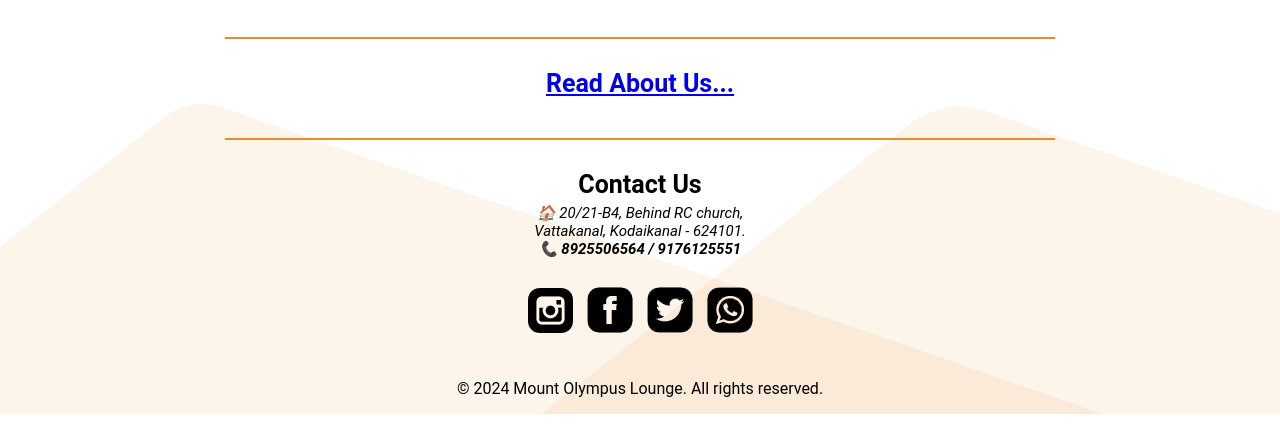
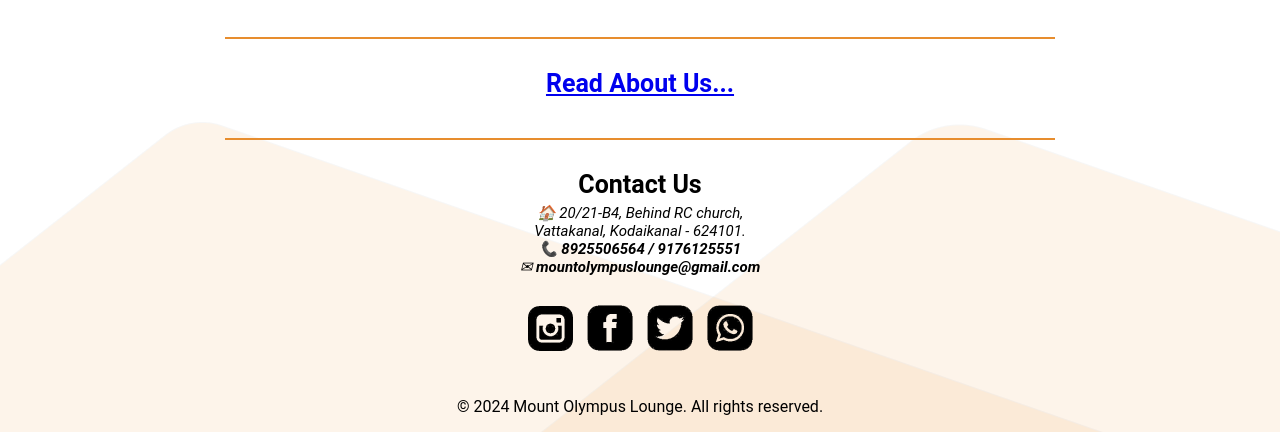
Before and after one commit to venkateshg5887/mountolympuslounge.github.io, a plain HTML site: page index.html in a window 1280 px wide. Shown: the part 407-839 px from the top of the page. Drawn offline with Linux system fonts and the light colour scheme.

Commit message:
updated index
added email to index

```diff
--- a/index.html
+++ b/index.html
@@ -20,7 +20,8 @@
 			<div class="contact_us">Contact Us</div>
 			<address>
 				&#127968; 20/21-B4, Behind RC church, <br/> Vattakanal, Kodaikanal - 624101. <br/>
-				&#x1F4DE; <b> 8925506564 / 9176125551 </b>
+				&#x1F4DE; <b> 8925506564 / 9176125551 </b> <br/>
+				&#x2709; <b> mountolympuslounge@gmail.com </b>
 			</address>
 			<div class="social_media_section">
 				<a href="https://www.instagram.com/mountolympuslounge_vattakanal_/" class="social_button instagram_button" target="_blank"></a>
```
